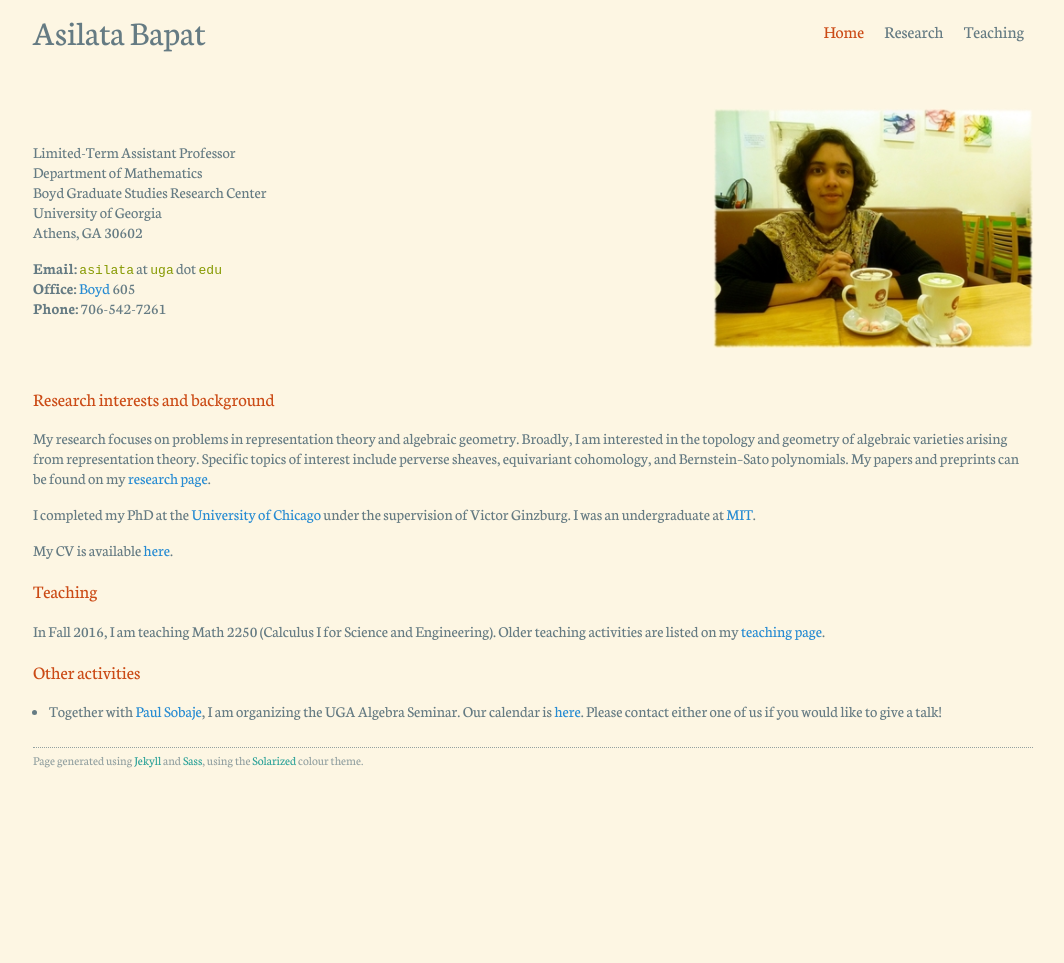
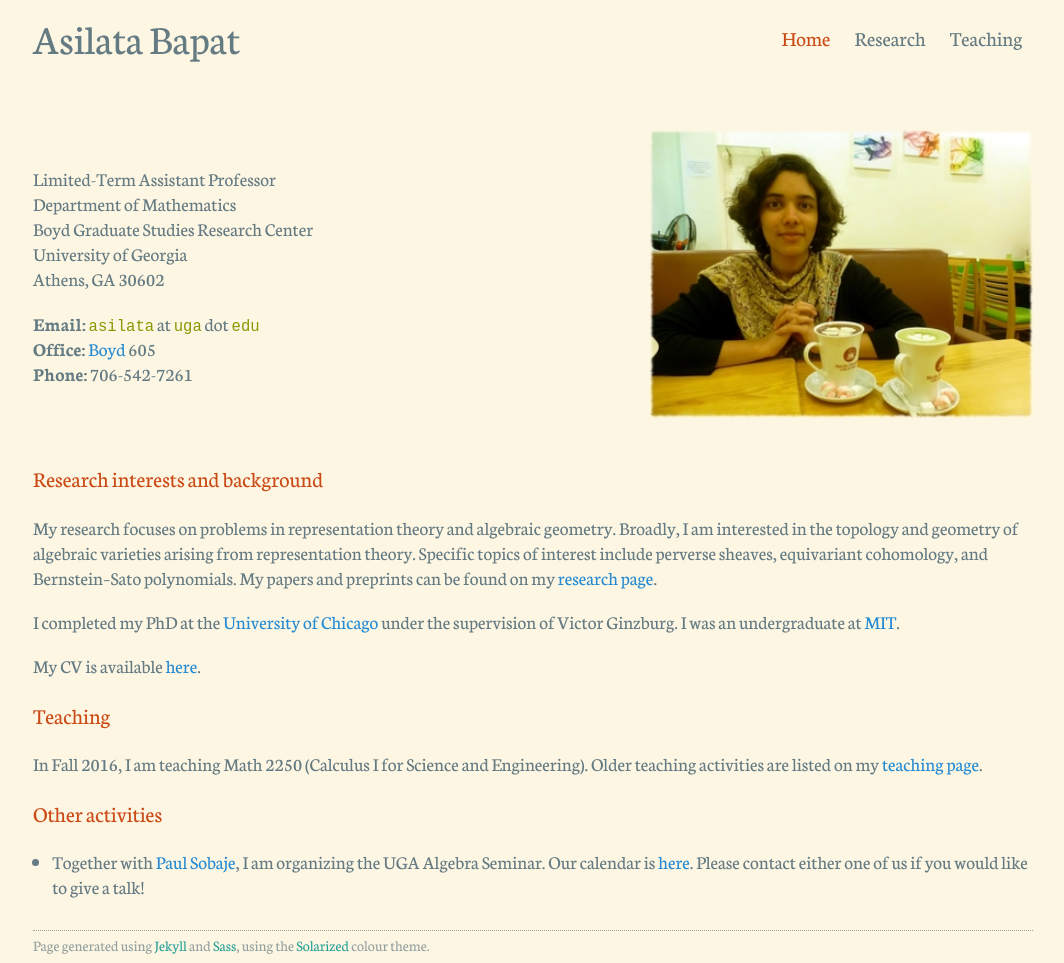
Before and after one commit to dongmouren0/dongmouren.github.io, a Jekyll site: the page built from index.md, in a window 1280 px wide. Shown: the whole page, without its empty margins (107-1171 px from the left). Built offline with Jekyll 4.4.1, drawn with Linux system fonts in a browser that asks for light colours; before the commit the page ends 900 px from its top, so only the background shows below that.

Commit message:
Minor css change.

```diff
--- a/css/stylesheet.scss
+++ b/css/stylesheet.scss
@@ -10,7 +10,7 @@ $body-font: Neuton;
 @media screen and (max-width: 480px) {
     body {
         max-width:95%;
-        font-size:80%;
+        font-size:100%;
     }
 }
 
@@ -28,6 +28,7 @@ $body-font: Neuton;
         .intro {
           flex-direction: row-reverse;
         }
+        font-size:120%;
     }
 }
 
```
